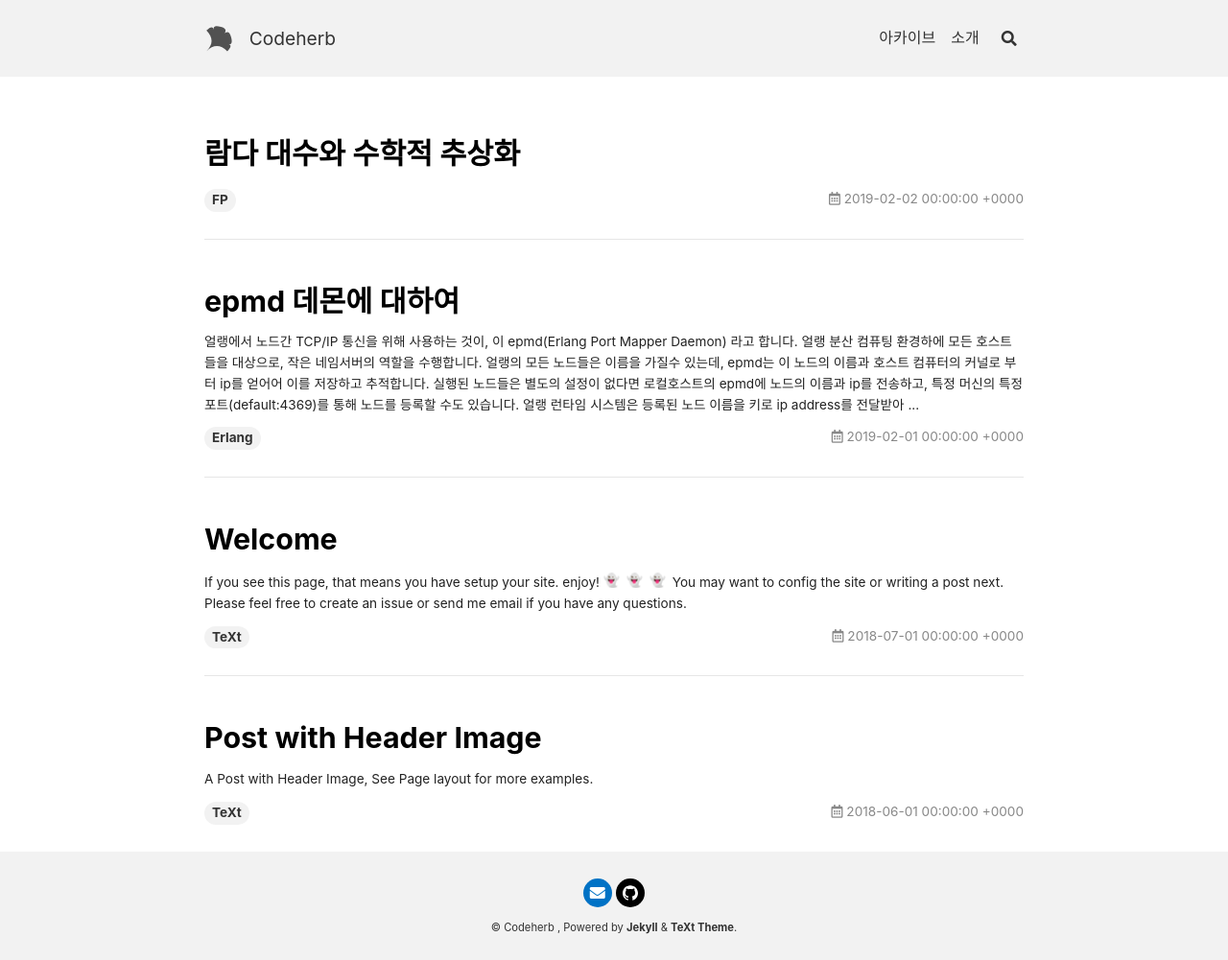
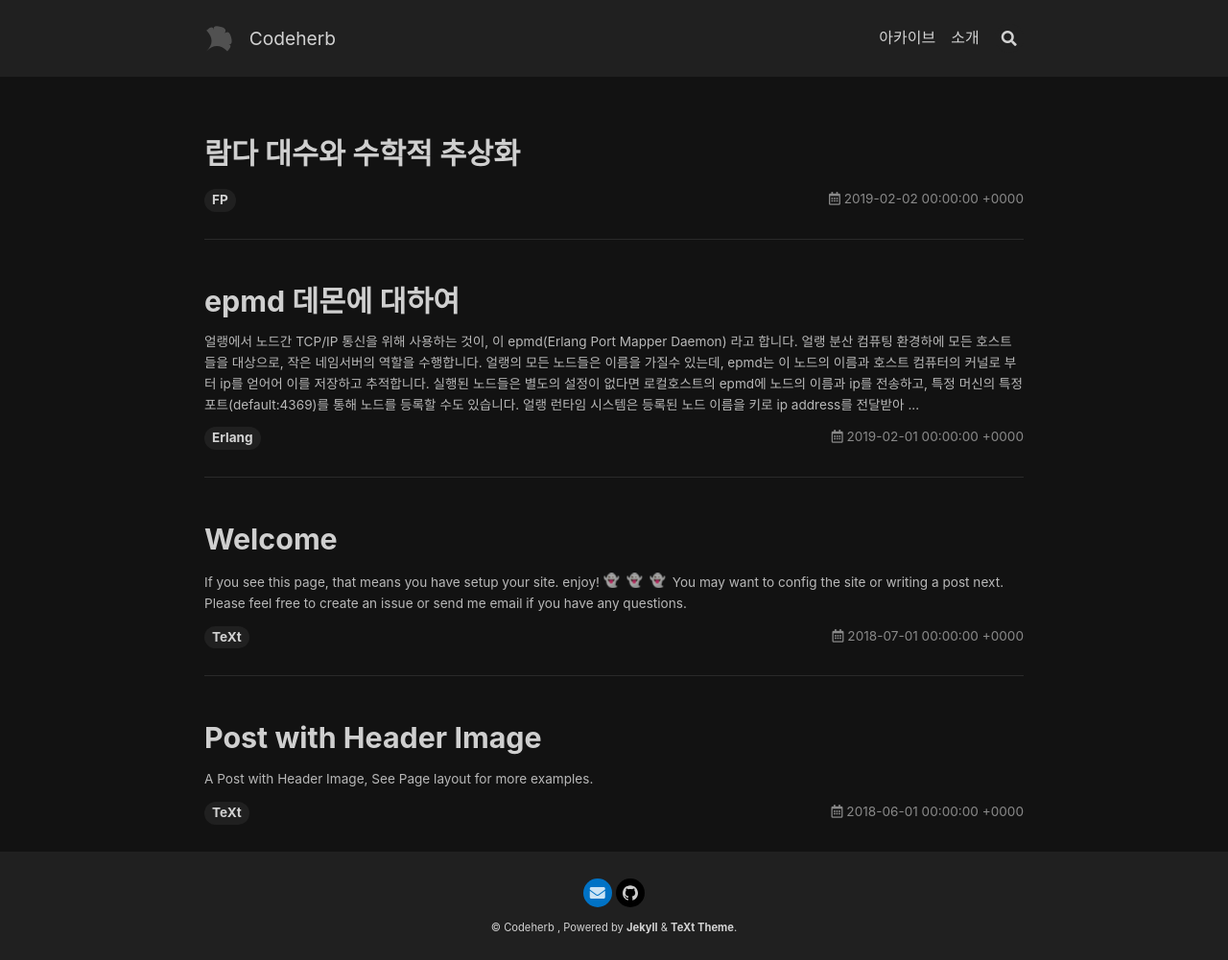
Before and after one commit to codeherb/codeherb.github.com, a Jekyll site: the page built from index.html, in a window 1280 px wide. Shown: the whole page at 96% size. Built offline with Jekyll 4.4.1, drawn with Linux system fonts in a browser that asks for light colours; nearby versions of some CDN libraries; emoji names are drawn with the system emoji font; the list of posts is cut into pages by our own code.

Commit message:
Update _config.yml

```diff
--- a/_config.yml
+++ b/_config.yml
@@ -16,7 +16,7 @@
 
 ## => Site Settings
 ##############################
-text_skin: default # "default" (default), "dark", "forest", "ocean", "chocolate", "orange"
+text_skin: "dark" # "default" (default), "dark", "forest", "ocean", "chocolate", "orange"
 highlight_theme: default # "default" (default), "tomorrow", "tomorrow-night", "tomorrow-night-eighties", "tomorrow-night-blue", "tomorrow-night-bright"
 url     : https://codeherb.github.io # the base hostname & protocol for your site e.g. https://www.someone.com
 baseurl : # does not include hostname
@@ -122,7 +122,7 @@ comments:
 
   ## Disqus
   disqus:
-    shortname: devherb
+    shortname: "devherb"
 
   ## Gitalk
   # please refer to https://github.com/gitalk/gitalk for more info.
```
